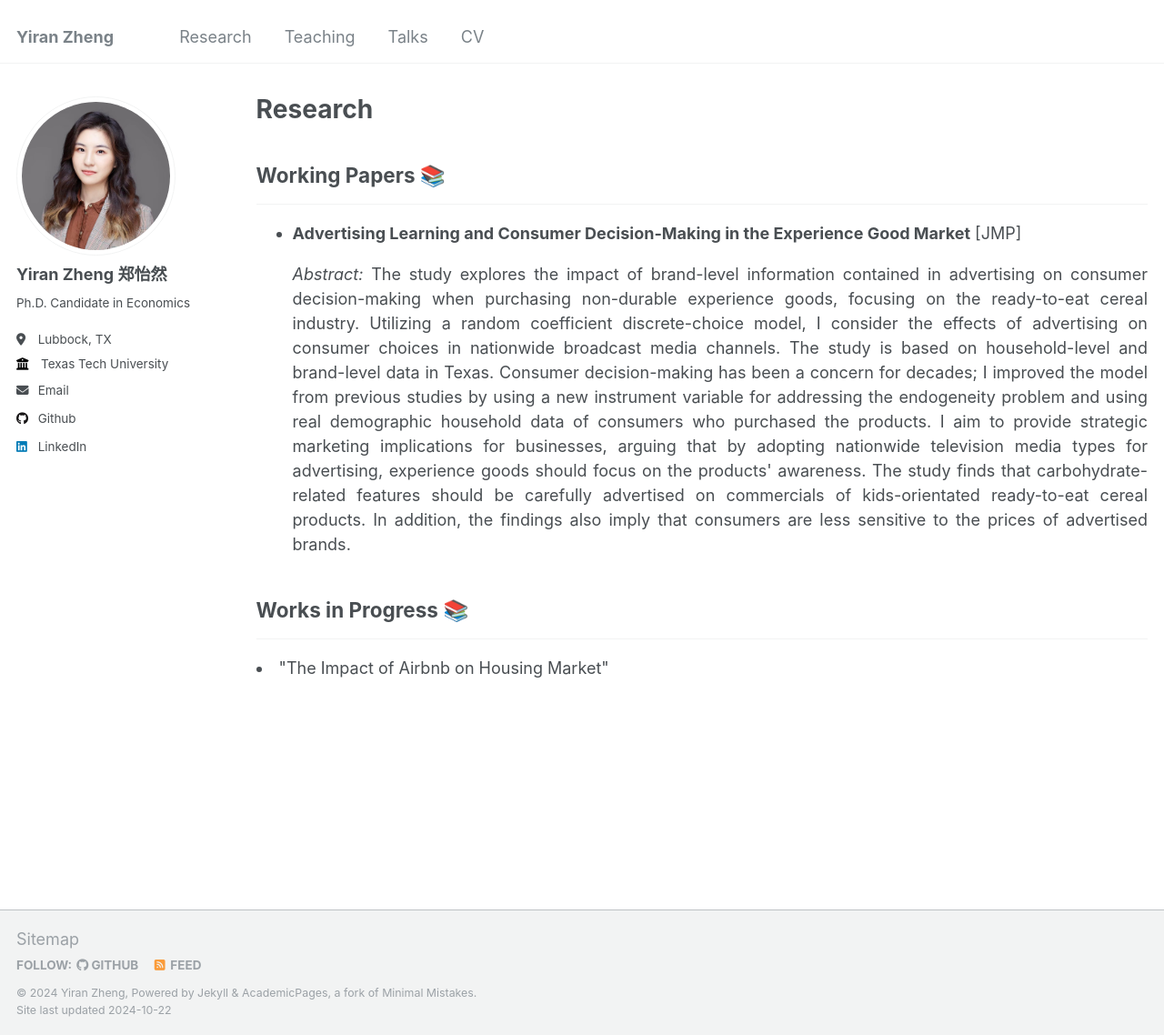
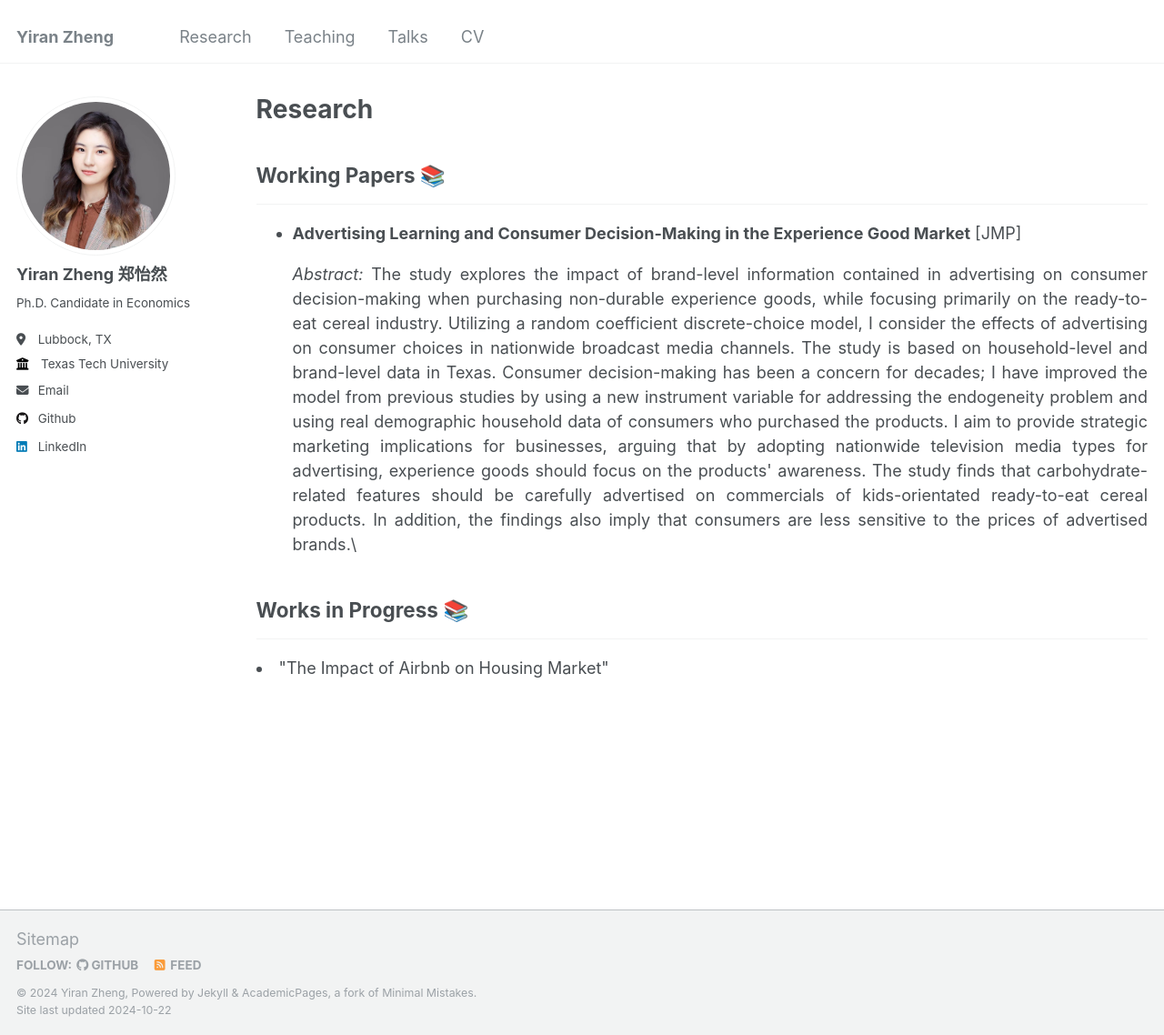
Before and after one commit to yiran-zheng/yiran-zheng.github.io, a Jekyll site: the page built from _pages/research.html, in a window 1280 px wide and 1138 px high. Shown: the whole window at 91% size. Built offline with Jekyll 4.4.1, drawn with Linux system fonts in a browser that asks for light colours.

Commit message:
Update research.html

```diff
--- a/_pages/research.html
+++ b/_pages/research.html
@@ -13,7 +13,7 @@ author_profile: true
           <ul>
             <li><strong>Advertising Learning and Consumer Decision-Making in the Experience Good Market</strong> [JMP]
                 <p align="justify">
-                  <i>Abstract:</i> The study explores the impact of brand-level information contained in advertising on consumer decision-making when purchasing non-durable experience goods, focusing on the ready-to-eat cereal industry. Utilizing a random coefficient discrete-choice model, I consider the effects of advertising on consumer choices in nationwide broadcast media channels. The study is based on household-level and brand-level data in Texas. Consumer decision-making has been a concern for decades; I improved the model from previous studies by using a new instrument variable for addressing the endogeneity problem and using real demographic household data of consumers who purchased the products. I aim to provide strategic marketing implications for businesses, arguing that by adopting nationwide television media types for advertising, experience goods should focus on the products' awareness. The study finds that carbohydrate-related features should be carefully advertised on commercials of kids-orientated ready-to-eat cereal products. In addition, the findings also imply that consumers are less sensitive to the prices of advertised brands.
+                  <i>Abstract:</i> The study explores the impact of brand-level information contained in advertising on consumer decision-making when purchasing non-durable experience goods, while focusing primarily on the ready-to-eat cereal industry. Utilizing a random coefficient discrete-choice model, I consider the effects of advertising on consumer choices in nationwide broadcast media channels. The study is based on household-level and brand-level data in Texas. Consumer decision-making has been a concern for decades; I have improved the model from previous studies by using a new instrument variable for addressing the endogeneity problem and using real demographic household data of consumers who purchased the products. I aim to provide strategic marketing implications for businesses, arguing that by adopting nationwide television media types for advertising, experience goods should focus on the products' awareness. The study finds that carbohydrate-related features should be carefully advertised on commercials of kids-orientated ready-to-eat cereal products. In addition, the findings also imply that consumers are less sensitive to the prices of advertised brands.\\
                 </p>
             </li>
           </ul>
```
